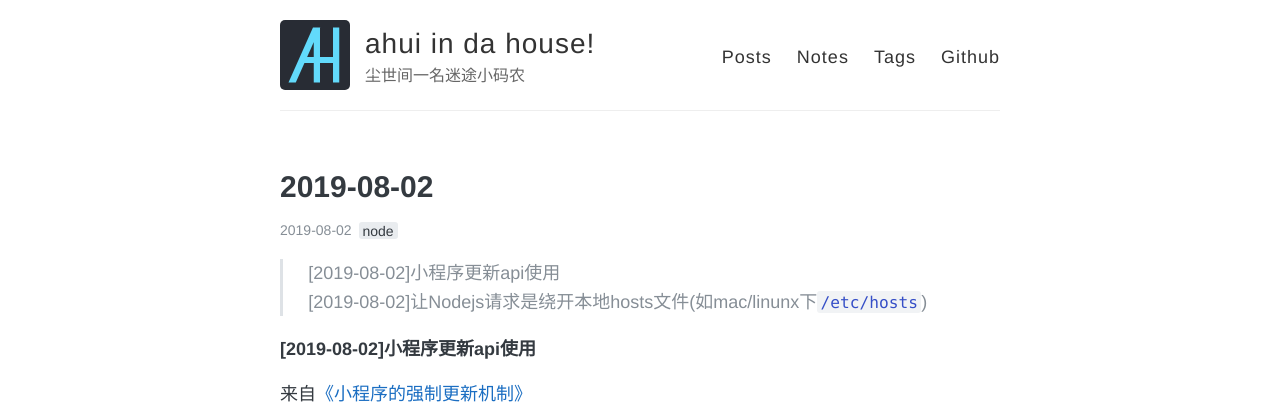
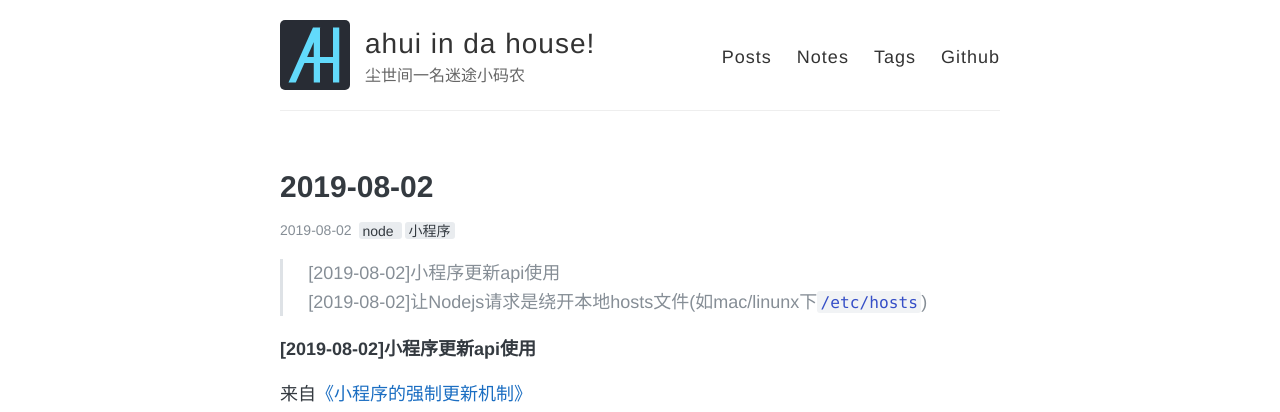
Before and after one commit to funkyLover/blog, a Jekyll site: the page built from notes/_posts/2019-08-02-notes.md, in a window 1280 px wide. Shown: the top 412 px of the page. Built offline with Jekyll 4.4.1, drawn with Linux system fonts in a browser that asks for light colours; comment, search, counter and statistics services are not loaded.

Commit message:
add tag;

```diff
--- a/notes/_posts/2019-08-02-notes.md
+++ b/notes/_posts/2019-08-02-notes.md
@@ -2,7 +2,7 @@
 layout: post
 title: "2019-08-02"
 date: 2019-08-02
-tags: [node]
+tags: [node, 小程序]
 comments: true
 share: true
 ---
```
